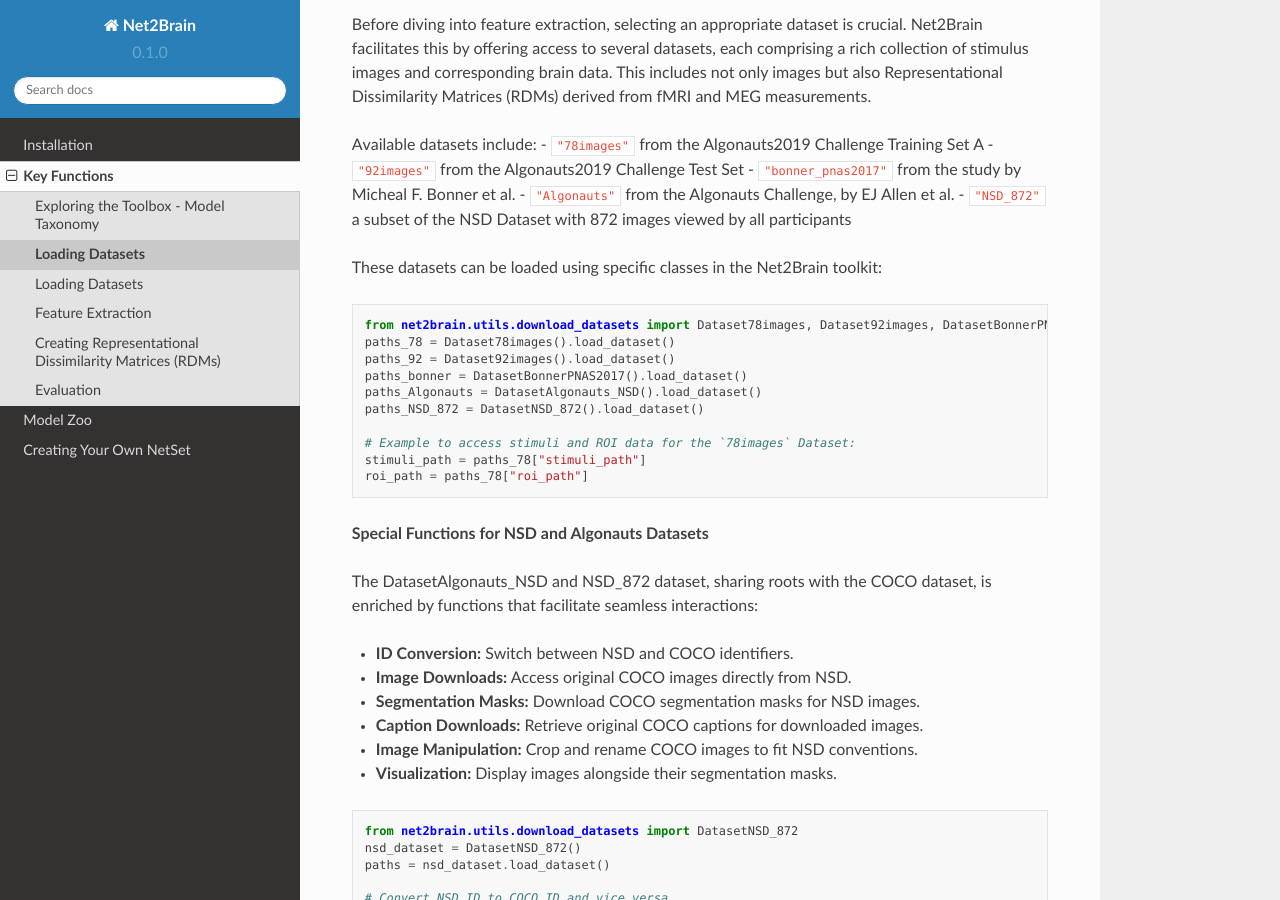
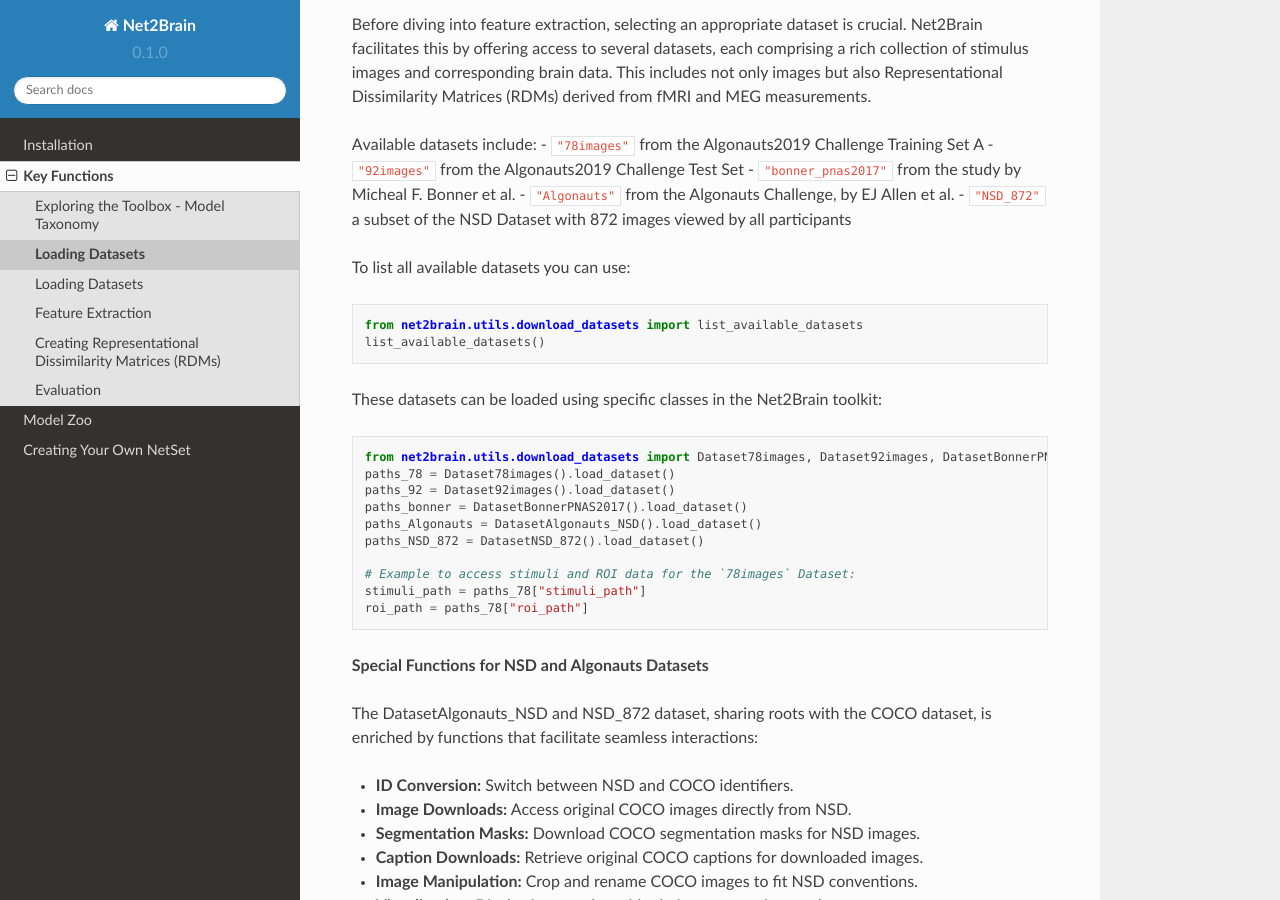
Before and after one commit to cvai-roig-lab/Net2Brain, a Sphinx documentation site: the page built from docs/source/datasets.rst, in a window 1280 px wide and 900 px high, scrolled down 743 px. Built offline with Sphinx 7.4.7 and the Read the Docs theme 2.0.0, drawn with Linux system fonts in a browser that asks for light colours; pages that are not in the unit, such as notebooks, are missing from menus.

Commit message:
Fix documentation and Notebooks

```diff
--- a/docs/source/datasets.rst
+++ b/docs/source/datasets.rst
@@ -33,6 +33,16 @@ Available datasets include:
 - ``"bonner_pnas2017"`` from the study by Micheal F. Bonner et al.
 - ``"Algonauts"`` from the Algonauts Challenge, by EJ Allen et al.
 - ``"NSD_872"`` a subset of the NSD Dataset with 872 images viewed by all participants
+
+
+To list all available datasets you can use:
+
+.. code-block:: python
+
+    from net2brain.utils.download_datasets import list_available_datasets
+    list_available_datasets()
+
+
 
 These datasets can be loaded using specific classes in the Net2Brain toolkit:
 
--- a/docs/source/evaluation.rst
+++ b/docs/source/evaluation.rst
@@ -146,7 +146,7 @@ Prerequisites for the linear encoding function include:
 
 .. code-block:: python
 
-    from net2brain.evaluations.Linear_Encoding import Linear_Encoding
+    from net2brain.evaluations.encoding import Linear_Encoding
 
     results_dataframe = Linear_Encoding(
         feat_path,
```
Also changed, not shown: 4 other files.
